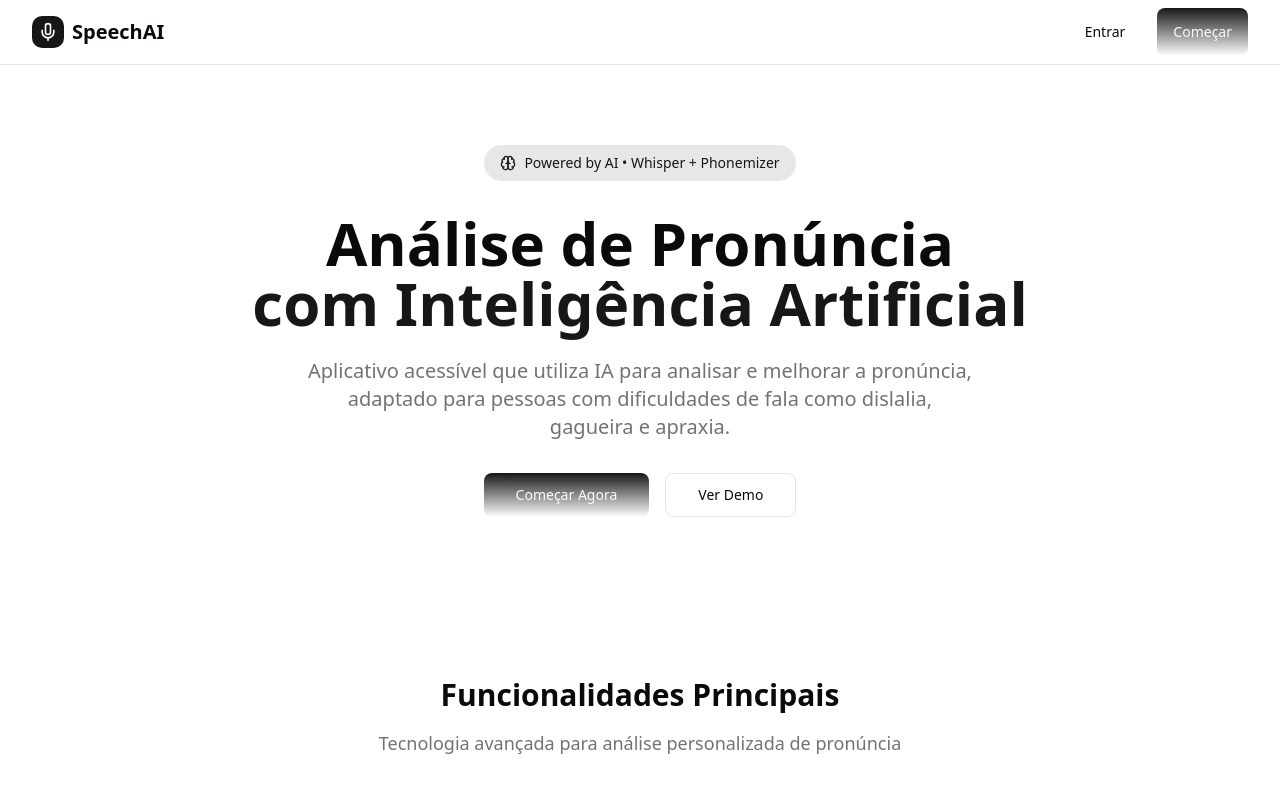
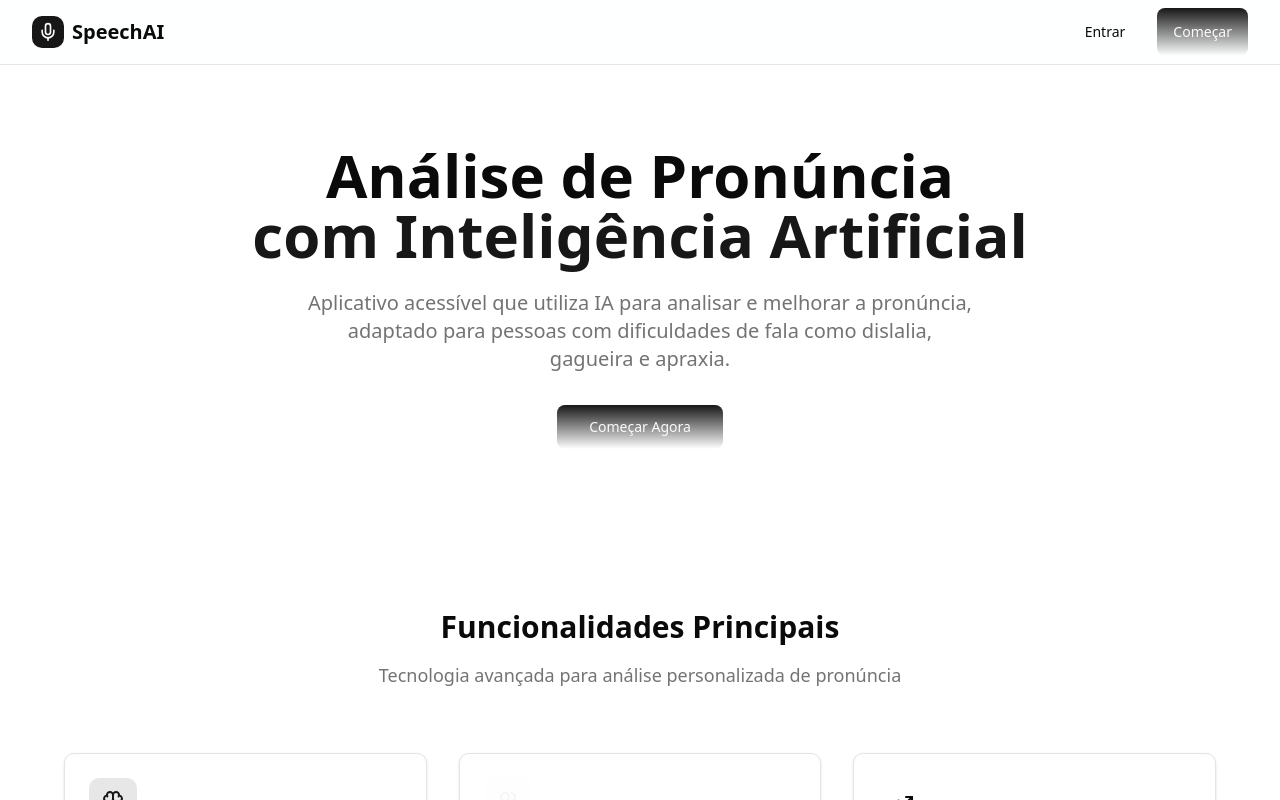
Before and after one commit to analuizataveira/SpeechAI, a React (Vite) app in the folder web/: page / in a window 1280 px wide. Built offline with nearby package versions, Linux system fonts and the light colour scheme.

Commit message:
Refactor HomePage layout and update Button component styles for improved UI consistency

```diff
--- a/web/src/presentation/app/home/page.tsx
+++ b/web/src/presentation/app/home/page.tsx
@@ -27,13 +27,8 @@ export default function HomePage() {
         </div>
       </nav>
 
-      {/* Hero Section */}
       <section className="relative py-20 px-4 sm:px-6 lg:px-8">
         <div className="max-w-4xl mx-auto text-center">
-          <div className="inline-flex items-center px-4 py-2 rounded-full bg-primary/10 text-primary text-sm font-medium mb-8">
-            <Brain className="w-4 h-4 mr-2" />
-            Powered by AI • Whisper + Phonemizer
-          </div>
 
           <h1 className="text-4xl md:text-6xl font-bold text-balance mb-6">
             Análise de Pronúncia
@@ -47,20 +42,15 @@ export default function HomePage() {
 
           <div className="flex flex-col sm:flex-row gap-4 justify-center">
             <Link to="/register">
-              <Button size="lg" className="w-full sm:w-auto">
+              <Button size="lg"
+              className="w-full sm:w-auto">
                 Começar Agora
-              </Button>
-            </Link>
-            <Link to="/demo">
-              <Button variant="outline" size="lg" className="w-full sm:w-auto bg-transparent">
-                Ver Demo
               </Button>
             </Link>
           </div>
         </div>
       </section>
 
-      {/* Features Grid */}
       <section className="py-20 px-4 sm:px-6 lg:px-8">
         <div className="max-w-6xl mx-auto">
           <div className="text-center mb-16">
@@ -124,7 +114,6 @@ export default function HomePage() {
         </div>
       </section>
 
-      {/* Footer */}
       <footer className="border-t border-border bg-card/50 py-12">
         <div className="max-w-6xl mx-auto px-4 sm:px-6 lg:px-8">
           <div className="text-center">
--- a/web/src/presentation/components/ui/button.tsx
+++ b/web/src/presentation/components/ui/button.tsx
@@ -17,7 +17,7 @@ const buttonVariants = cva(
         destructive:
           'bg-red-500 text-neutral-50 hover:bg-red-500/90 dark:bg-red-900 dark:text-neutral-50 dark:hover:bg-red-900/90',
         outline:
-          'border border-primary-600 text-primary-600 bg-transparent hover:bg-gradient-to-b hover:from-primary-600 hover:to-primary-700 hover:text-white',
+          'border border-primary-600 text-primary-600 bg-transparent hover:bg-gradient-to-b hover:from-primary-600 hover:to-primary-700 hover:text-muted-foreground dark:border-primary dark:text-primary dark:hover:bg-neutral-50/90 dark:hover:text-neutral-900',
         secondary:
           'bg-neutral-100 text-neutral-900 hover:bg-neutral-100/80 dark:bg-neutral-800 dark:text-neutral-50 dark:hover:bg-neutral-800/80',
         ghost:
```
